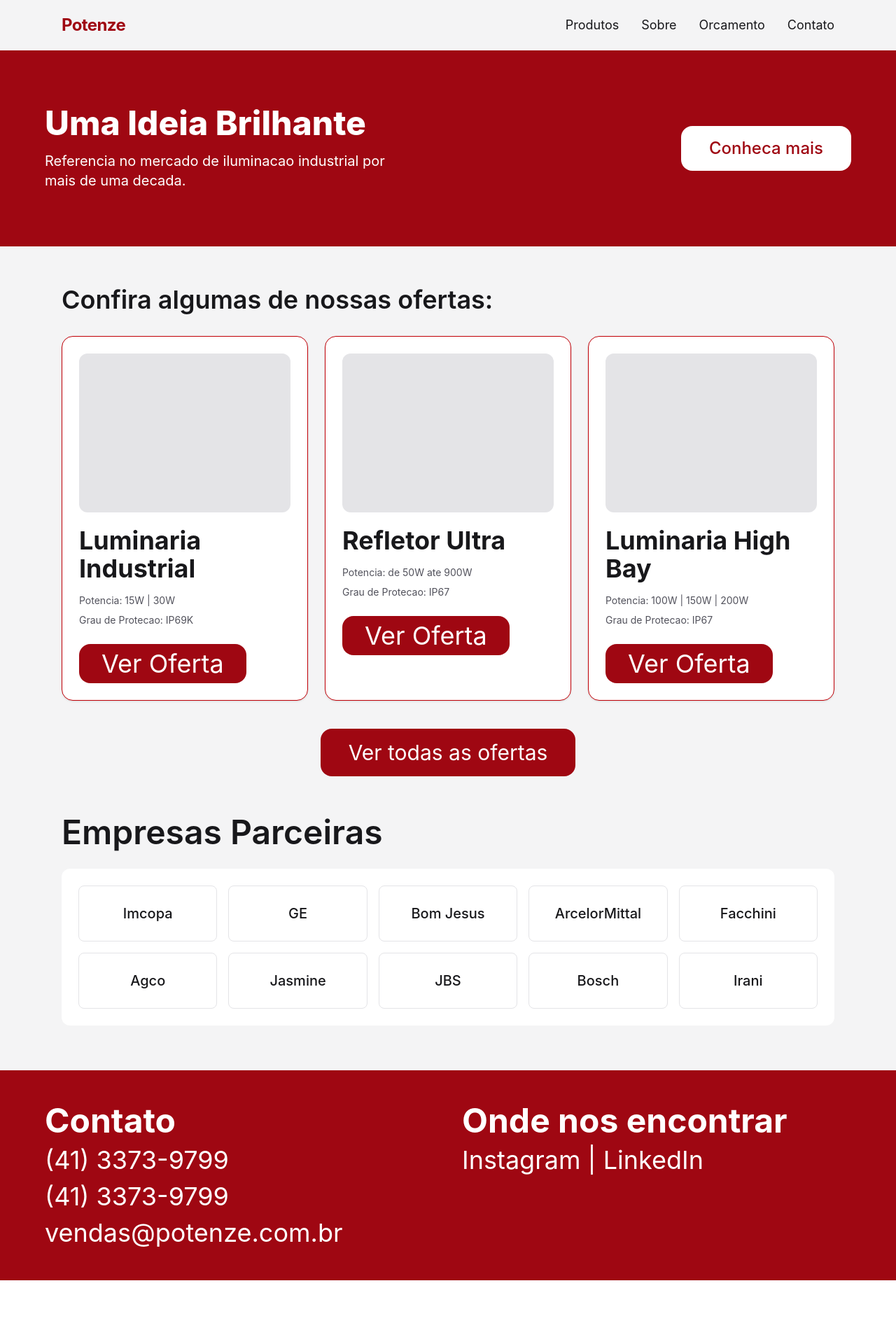
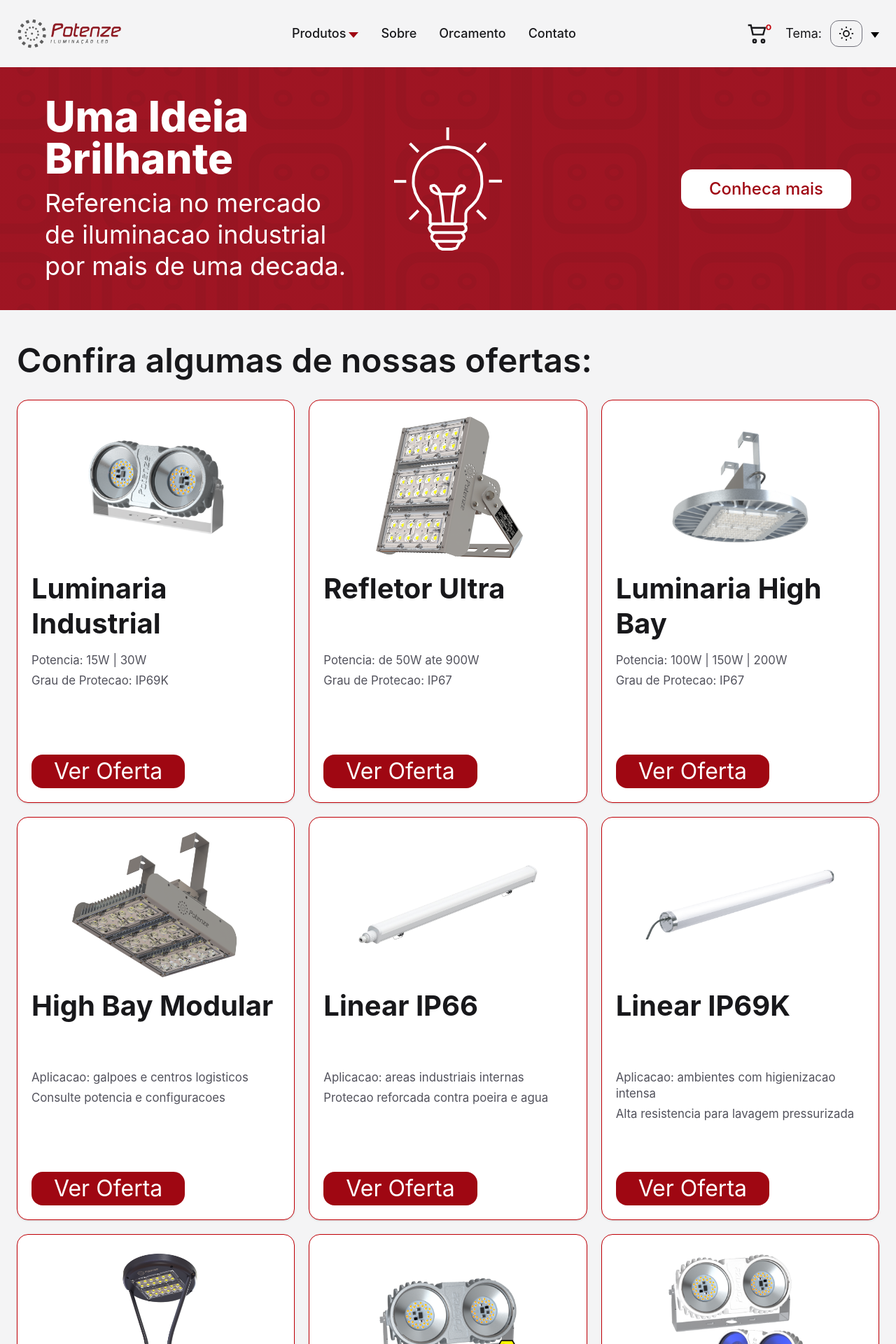
Before and after one commit to vdss-x00/Proposta-de-Nova-Pagina-Web---Potenze-Iluminacao-LED---Jornadas-de-Aprendizagem, a React (Vite) app: page / in a window 1280 px wide. Shown: the top 1920 px of the page at 70% size. Before the commit the page ends 1829 px from the top, so only its background shows below. Built offline with nearby package versions, Linux system fonts and the light colour scheme.

Commit message:
att-desenhos-tamanhos-fonte

```diff
--- a/index.html
+++ b/index.html
@@ -2,7 +2,7 @@
 <html lang="pt-br">
   <head>
     <meta charset="UTF-8" />
-    <link rel="icon" type="image/svg+xml" href="/favicon.svg" />
+    <link rel="icon" type="image/png" href="/ICONE-SF.png" />
     <meta name="viewport" content="width=device-width, initial-scale=1.0" />
     <title>potenze</title>
   </head>
--- a/src/App.jsx
+++ b/src/App.jsx
@@ -1,113 +1,298 @@
+import highBay from './assets/high_bay.png'
+import highBayModular from './assets/high_bay_modular.png'
+import linearIp66 from './assets/linear_ip66.png'
+import linearIp69k from './assets/linear_ip69k.png'
+import luminariaDeco from './assets/luminaria_deco.png'
+import luminariaEx from './assets/luminaria_ex.png'
+import luminariaFrigorifico from './assets/luminaria_frigorifico.png'
+import luminariaIndustrial from './assets/luminaria_industrial.png'
+import luminariaPublica from './assets/luminaria_publica.png'
+import refletorUltra from './assets/refletor_ultra.png'
+import backgroundHero from './assets/Background.svg'
+import lampadaHero from './assets/Desenho de lampada.svg'
+
+const parceirosRaw = import.meta.glob('./assets/empresas/*.png', {
+  eager: true,
+  import: 'default',
+})
+
+function chunkArray(items, chunkSize) {
+  const result = []
+  for (let idx = 0; idx < items.length; idx += chunkSize) {
+    result.push(items.slice(idx, idx + chunkSize))
+  }
+  return result
+}
+
 function App() {
   const ofertas = [
     {
       nome: 'Luminaria Industrial',
       detalhes: ['Potencia: 15W | 30W', 'Grau de Protecao: IP69K'],
+      imagem: luminariaIndustrial,
     },
     {
       nome: 'Refletor Ultra',
       detalhes: ['Potencia: de 50W ate 900W', 'Grau de Protecao: IP67'],
+      imagem: refletorUltra,
     },
     {
       nome: 'Luminaria High Bay',
       detalhes: ['Potencia: 100W | 150W | 200W', 'Grau de Protecao: IP67'],
+      imagem: highBay,
+    },
+    {
+      nome: 'High Bay Modular',
+      detalhes: ['Aplicacao: galpoes e centros logisticos', 'Consulte potencia e configuracoes'],
+      imagem: highBayModular,
+    },
+    {
+      nome: 'Linear IP66',
+      detalhes: ['Aplicacao: areas industriais internas', 'Protecao reforcada contra poeira e agua'],
+      imagem: linearIp66,
+    },
+    {
+      nome: 'Linear IP69K',
+      detalhes: ['Aplicacao: ambientes com higienizacao intensa', 'Alta resistencia para lavagem pressurizada'],
+      imagem: linearIp69k,
+    },
+    {
+      nome: 'Luminaria Deco',
+      detalhes: ['Aplicacao: projetos arquitetonicos e decorativos', 'Consulte modelos e temperaturas de cor'],
+      imagem: luminariaDeco,
+    },
+    {
+      nome: 'Luminaria Ex',
+      detalhes: ['Aplicacao: areas classificadas', 'Consulte certificacoes e configuracoes'],
+      imagem: luminariaEx,
+    },
+    {
+      nome: 'Luminaria Frigorifico',
+      detalhes: ['Aplicacao: camaras frias e frigorificos', 'Projetada para baixas temperaturas'],
+      imagem: luminariaFrigorifico,
+    },
+    {
+      nome: 'Luminaria Publica',
+      detalhes: ['Aplicacao: vias e areas externas', 'Consulte fotometria e opcoes de montagem'],
+      imagem: luminariaPublica,
     },
   ]
 
-  const parceiros = [
-    'Imcopa',
-    'GE',
-    'Bom Jesus',
-    'ArcelorMittal',
-    'Facchini',
-    'Agco',
-    'Jasmine',
-    'JBS',
-    'Bosch',
-    'Irani',
-  ]
+  const parceiros = Object.entries(parceirosRaw)
+    .sort(([pathA], [pathB]) => pathA.localeCompare(pathB, undefined, { numeric: true }))
+    .map(([_, imagem], idx) => ({
+      nome: `Empresa parceira ${idx + 1}`,
+      imagem,
+    }))
+
+  const parceirosDesktop = chunkArray(parceiros, 9)
 
   return (
-    <div className="min-h-screen bg-zinc-100 text-zinc-900">
-      <header className="mx-auto flex w-full max-w-6xl items-center justify-between px-6 py-5">
-        <p className="text-2xl font-bold tracking-tight text-red-800">Potenze</p>
-        <nav className="hidden gap-8 text-lg md:flex">
-          <a href="#produtos">Produtos</a>
+    <div className="min-h-screen bg-zinc-100 font-sans text-zinc-900">
+      <header className="bg-zinc-100">
+        <div className="mx-auto flex w-full max-w-7xl items-center justify-between px-5 py-6 md:px-6">
+          <img
+            src="/LOGO-SF.png"
+            alt="Potenze Iluminacao LED"
+            className="h-10 w-auto lg:h-12"
+          />
+
+          <nav className="hidden items-center gap-8 text-lg font-medium md:flex">
+            <a href="#produtos" className="flex items-center gap-1">
+              Produtos
+              <span className="mt-1 inline-block h-0 w-0 border-l-[7px] border-r-[7px] border-t-[8px] border-l-transparent border-r-transparent border-t-red-800" />
+            </a>
             <a href="#sobre">Sobre</a>
             <a href="#orcamento">Orcamento</a>
             <a href="#contato">Contato</a>
           </nav>
+
+          <div className="hidden items-center gap-6 md:flex">
+            <button className="relative text-zinc-900" aria-label="Carrinho">
+              <svg viewBox="0 0 24 24" className="h-8 w-8" fill="none" stroke="currentColor" strokeWidth="1.8">
+                <circle cx="9" cy="20" r="1.6" />
+                <circle cx="18" cy="20" r="1.6" />
+                <path d="M2 3h3l2.2 10h11l2-7.2H6.1" />
+              </svg>
+              <span className="absolute -right-1 -top-1 text-sm font-semibold text-red-700">o</span>
+            </button>
+
+            <div className="flex items-center gap-3 text-lg">
+              <span>Tema:</span>
+              <button
+                className="rounded-xl border border-zinc-500 px-2.5 py-1.5 text-zinc-900"
+                aria-label="Alternar tema"
+              >
+                <svg viewBox="0 0 24 24" className="h-6 w-6" fill="none" stroke="currentColor" strokeWidth="1.8">
+                  <circle cx="12" cy="12" r="4" />
+                  <path d="M12 2v2.3M12 19.7V22M4.9 4.9l1.6 1.6M17.5 17.5l1.6 1.6M2 12h2.3M19.7 12H22M4.9 19.1l1.6-1.6M17.5 6.5l1.6-1.6" />
+                </svg>
+              </button>
+              <span className="mt-1 inline-block h-0 w-0 border-l-[6px] border-r-[6px] border-t-[8px] border-l-transparent border-r-transparent border-t-black" />
+            </div>
+          </div>
+        </div>
       </header>
 
       <main>
-        <section className="bg-red-800 px-6 py-20 text-white">
-          <div className="mx-auto flex w-full max-w-6xl flex-col gap-8 md:flex-row md:items-center md:justify-between">
-            <div>
-              <h1 className="text-5xl font-extrabold">Uma Ideia Brilhante</h1>
-              <p className="mt-4 max-w-lg text-xl">
+        <section
+          className="overflow-hidden px-6 text-white"
+          style={{
+            backgroundColor: '#9f1523',
+            backgroundImage: `linear-gradient(rgba(159, 21, 35, 0.62), rgba(159, 21, 35, 0.62)), url(${backgroundHero})`,
+            backgroundRepeat: 'repeat-x',
+            backgroundPosition: 'center',
+            backgroundSize: '210px auto',
+          }}
+        >
+          <div className="mx-auto grid min-h-[260px] w-full max-w-6xl items-center gap-6 py-8 md:grid-cols-[1fr_auto_1fr] md:py-10">
+            <div className="text-center md:text-left">
+              <h1 className="text-5xl font-extrabold leading-none md:text-6xl">Uma Ideia Brilhante</h1>
+              <p className="mt-3 max-w-md text-3xl leading-tight md:text-4xl">
                 Referencia no mercado de iluminacao industrial por mais de uma decada.
               </p>
             </div>
-            <button className="rounded-2xl bg-white px-10 py-4 text-2xl font-medium text-red-800">
+
+            <img
+              src={lampadaHero}
+              alt="Ilustracao de lampada"
+              className="mx-auto h-36 w-auto md:h-44"
+            />
+
+            <div className="flex justify-center md:justify-end">
+              <button className="rounded-2xl bg-white px-10 py-3 text-xl font-medium text-red-800 md:text-2xl">
                 Conheca mais
               </button>
             </div>
+          </div>
         </section>
 
-        <section id="produtos" className="mx-auto w-full max-w-6xl px-6 py-14">
-          <h2 className="mb-8 text-4xl font-semibold">Confira algumas de nossas ofertas:</h2>
-          <div className="grid gap-6 md:grid-cols-3">
+        <section id="produtos" className="mx-auto w-full max-w-7xl px-5 py-12 md:px-6">
+          <h2 className="mb-8 text-4xl font-semibold md:text-5xl">Confira algumas de nossas ofertas:</h2>
+          <div className="grid gap-5 md:grid-cols-2 lg:grid-cols-3">
             {ofertas.map((oferta) => (
               <article
                 key={oferta.nome}
-                className="rounded-2xl border border-red-700 bg-white p-6 shadow-sm"
+                className="flex h-full min-h-[36rem] flex-col rounded-2xl border border-red-700 bg-white p-5 shadow-sm"
               >
-                <div className="mb-5 aspect-[4/3] rounded-xl bg-zinc-200" />
-                <h3 className="text-4xl font-bold">{oferta.nome}</h3>
-                <ul className="mt-4 space-y-2 text-sm text-zinc-600">
+                <div className="mb-4 flex h-52 items-center justify-center rounded-xl">
+                  <img
+                    src={oferta.imagem}
+                    alt={oferta.nome}
+                    className="h-full w-full object-contain object-center"
+                  />
+                </div>
+                <h3 className="min-h-[6.5rem] text-[2.5rem] font-bold leading-tight">{oferta.nome}</h3>
+                <ul className="mt-3 min-h-[5.25rem] space-y-1.5 text-[1.05rem] leading-snug text-zinc-600">
                   {oferta.detalhes.map((detalhe) => (
                     <li key={detalhe}>{detalhe}</li>
                   ))}
                 </ul>
-                <button className="mt-6 rounded-2xl bg-red-800 px-8 py-2 text-4xl text-white">
+                <button className="mt-auto w-fit rounded-2xl bg-red-800 px-8 py-2 text-[2rem] leading-none text-white">
                   Ver Oferta
                 </button>
               </article>
             ))}
           </div>
-          <div className="mt-10 flex justify-center">
-            <button className="rounded-2xl bg-red-800 px-10 py-4 text-3xl text-white">
+          <div className="mt-12 flex justify-center">
+            <button className="rounded-2xl bg-red-800 px-10 py-4 text-4xl text-white md:text-[2.2rem]">
               Ver todas as ofertas
             </button>
           </div>
         </section>
 
-        <section id="sobre" className="mx-auto w-full max-w-6xl px-6 pb-16">
-          <h2 className="mb-7 text-5xl font-semibold">Empresas Parceiras</h2>
-          <div className="grid gap-4 rounded-xl bg-white p-6 sm:grid-cols-2 md:grid-cols-3 lg:grid-cols-5">
+        <section id="sobre" className="mx-auto w-full max-w-7xl px-5 pb-14 md:px-6">
+          <h2 className="text-5xl font-semibold md:text-5xl">Empresas Parceiras</h2>
+          <p className="mt-2 text-lg text-zinc-600">Marcas que confiam nas solucoes da Potenze.</p>
+
+          <div className="mt-6 grid grid-cols-2 gap-3 sm:hidden">
             {parceiros.map((parceiro) => (
               <div
-                key={parceiro}
-                className="flex h-20 items-center justify-center rounded-lg border border-zinc-200 text-xl font-medium"
+                key={parceiro.nome}
+                className="flex h-16 items-center justify-center rounded-lg border border-zinc-200 bg-white p-2"
               >
-                {parceiro}
+                <img
+                  src={parceiro.imagem}
+                  alt={parceiro.nome}
+                  className="h-full w-full object-contain"
+                />
+              </div>
+            ))}
+          </div>
+
+          <div className="relative mt-8 hidden space-y-3 sm:block">
+            {parceirosDesktop.map((linha, idx) => (
+              <div key={`linha-${idx}`} className="overflow-hidden">
+                <ul
+                  className={`flex min-w-max gap-3 ${
+                    idx % 2 === 0 ? 'animate-marquee' : 'animate-marquee-reverse'
+                  }`}
+                >
+                  {[...linha, ...linha].map((parceiro, itemIdx) => (
+                    <li
+                      key={`${parceiro.nome}-${itemIdx}`}
+                      className="flex h-16 w-52 shrink-0 items-center justify-center rounded-lg border border-zinc-200 bg-white p-2"
+                    >
+                      <img
+                        src={parceiro.imagem}
+                        alt={parceiro.nome}
+                        className="h-full w-full object-contain"
+                      />
+                    </li>
+                  ))}
+                </ul>
               </div>
             ))}
           </div>
         </section>
       </main>
 
-      <footer id="contato" className="bg-red-800 px-6 py-12 text-white">
+      <footer
+        id="contato"
+        className="px-5 py-12 text-white md:px-6"
+        style={{
+          backgroundColor: '#9f1523',
+          backgroundImage: `linear-gradient(rgba(159, 21, 35, 0.62), rgba(159, 21, 35, 0.62)), url(${backgroundHero})`,
+          backgroundRepeat: 'repeat-x',
+          backgroundPosition: 'center',
+          backgroundSize: '210px auto',
+        }}
+      >
         <div className="mx-auto grid w-full max-w-6xl gap-10 md:grid-cols-2">
           <div className="space-y-3">
-            <h3 className="text-5xl font-bold">Contato</h3>
-            <p className="text-4xl">(41) 3373-9799</p>
-            <p className="text-4xl">(41) 3373-9799</p>
-            <p className="text-4xl">vendas@potenze.com.br</p>
+            <h3 className="text-4xl font-bold">Contato</h3>
+            <p className="text-3xl">(41) 3373-9799</p>
+            <p className="text-3xl">(41) 3373-9799</p>
+            <p className="text-3xl">vendas@potenze.com.br</p>
           </div>
           <div className="space-y-3">
-            <h3 className="text-5xl font-bold">Onde nos encontrar</h3>
-            <p className="text-4xl">Instagram | LinkedIn</p>
+            <h3 className="text-4xl font-bold">Onde nos encontrar</h3>
+            <div className="flex items-center gap-6">
+              <a
+                href="https://www.instagram.com/potenzeled/"
+                target="_blank"
+                rel="noreferrer"
+                aria-label="Instagram da Potenze"
+                className="rounded-md p-1 transition hover:bg-white/10"
+              >
+                <svg viewBox="0 0 24 24" className="h-9 w-9" fill="none" stroke="currentColor" strokeWidth="1.8">
+                  <rect x="3.5" y="3.5" width="17" height="17" rx="5" />
+                  <circle cx="12" cy="12" r="4" />
+                  <circle cx="17.5" cy="6.5" r="1" fill="currentColor" stroke="none" />
+                </svg>
+              </a>
+              <a
+                href="https://www.linkedin.com/company/potenze-ilumina-o-led/"
+                target="_blank"
+                rel="noreferrer"
+                aria-label="LinkedIn da Potenze"
+                className="rounded-md p-1 transition hover:bg-white/10"
+              >
+                <svg viewBox="0 0 24 24" className="h-9 w-9" fill="currentColor">
+                  <path d="M6.6 8.7H3.3V20h3.3V8.7ZM5 3a2 2 0 1 0 0 4 2 2 0 0 0 0-4Zm15.7 10.2c0-3.4-1.8-5-4.3-5-2 0-2.8 1.1-3.3 1.9V8.7h-3.3V20h3.3v-6c0-1.6.3-3.2 2.2-3.2 1.9 0 1.9 1.8 1.9 3.3V20h3.4v-6.8Z" />
+                </svg>
+              </a>
+            </div>
           </div>
         </div>
       </footer>
```
Also changed, not shown: src/index.css (+26 -0 lines). Lines whose indentation alone changed are shown as unchanged.
